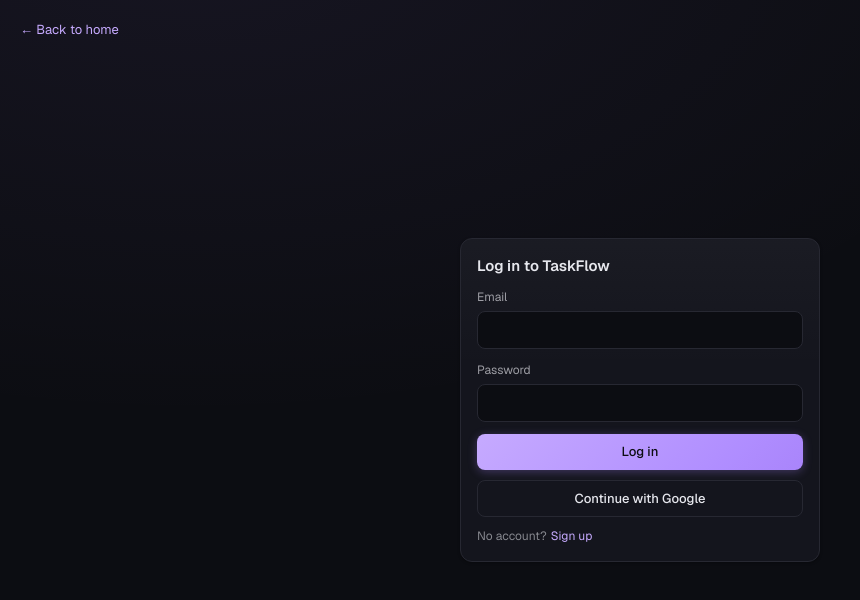
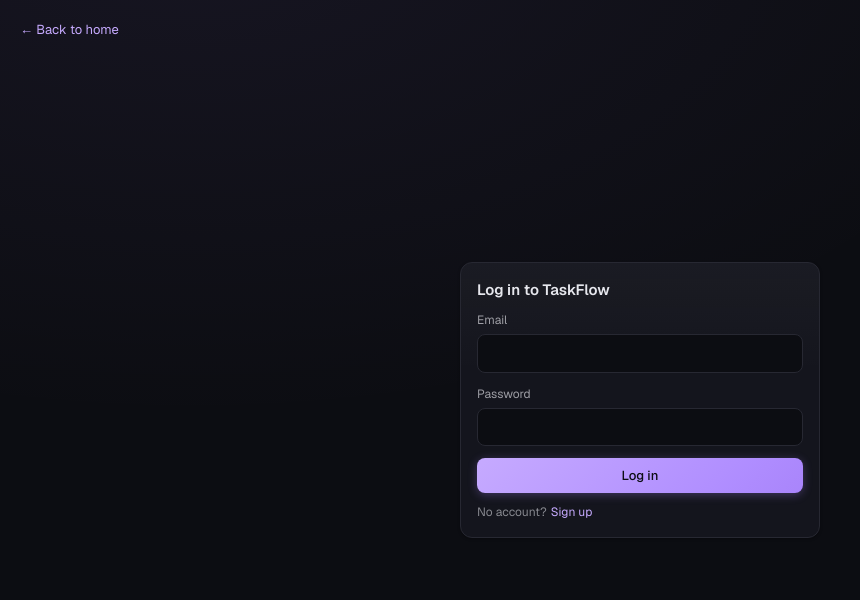
Before and after one commit to Salim12344/taskflow, a Next.js app: page /login in a window 1280 px wide. Shown: the top 600 px of the page, without its empty margins (0-860 px from the left). Built offline with nearby package versions, Linux system fonts and the light colour scheme.

Commit message:
Remove Continue with Google button from login

```diff
--- a/app/login/page.tsx
+++ b/app/login/page.tsx
@@ -51,9 +51,6 @@
           {loading ? "Logging in…" : "Log in"}
         </button>
       </form>
-      <button className="btn btn-secondary btn-block" onClick={() => signIn("google", { callbackUrl: "/dashboard" })}>
-        Continue with Google
-      </button>
       <div className="card-meta">
         No account? <Link href="/signup" style={{ color: "var(--color-accent-300)" }}>Sign up</Link>
       </div>
```
